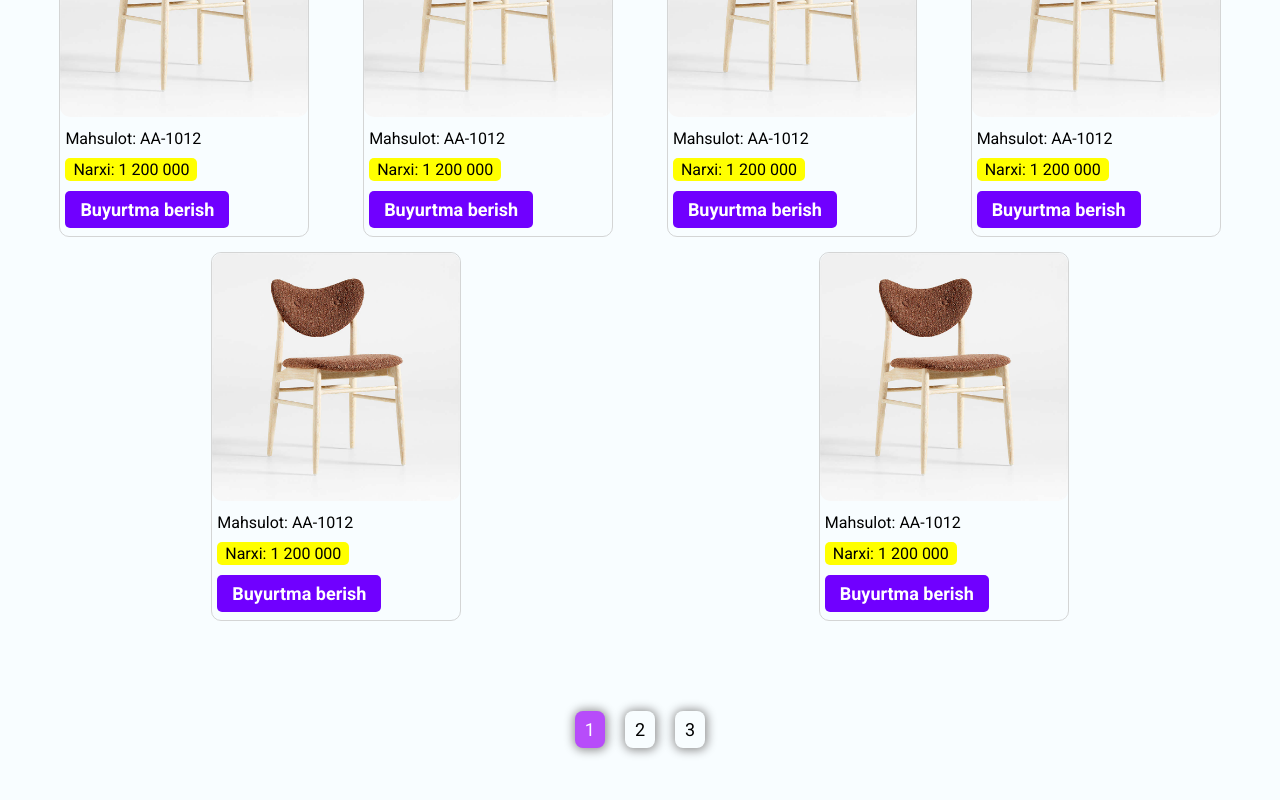
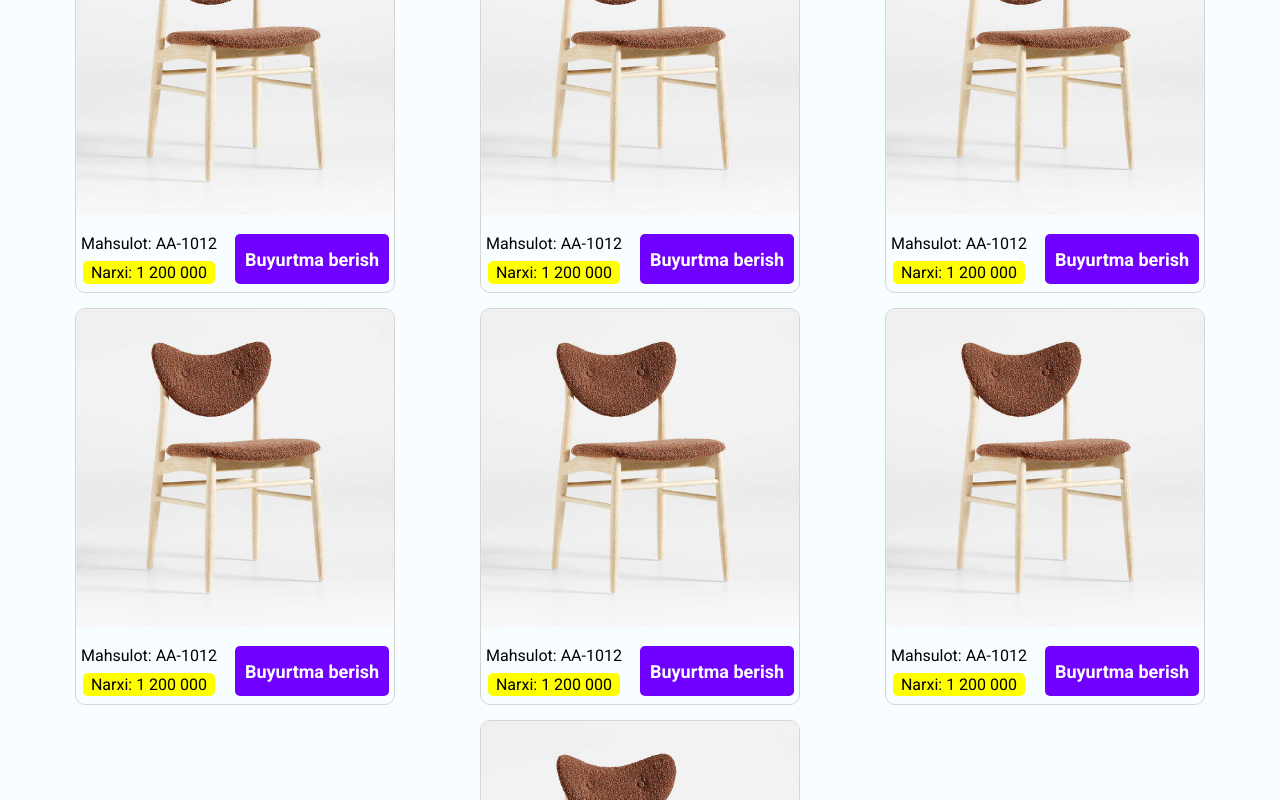
Before and after one commit to DavronNabijonv/new_chair, a React (Create React App) app: page / in a window 1280 px wide. Shown: the part 1540-2340 px from the top of the page. Built offline with nearby package versions, Linux system fonts and the light colour scheme.

Commit message:
enhance_card_design

```diff
--- a/src/mainPartsOfPage/swiper_slider/product.css
+++ b/src/mainPartsOfPage/swiper_slider/product.css
@@ -50,7 +50,8 @@
     box-shadow:  var(--box-sh);
     cursor: pointer;
     border-radius: 8px;
-    margin: 50px 0 ;
+    margin: 20px 0 ;
+    margin-bottom: 150px;
 }
 
 .active{
@@ -62,7 +63,7 @@
 /* slider buttons group */
 
 .cards{
-    width: 250px;
+    width: 320px;
     border-radius: var(--border_r);
     position: relative;
     overflow: hidden;
@@ -73,18 +74,26 @@
     width: 100%;
     height: auto;
     object-fit: contain;
-    border-radius: var(--border_r);
     transition: transform 0.3s ease;
 }
 
 .cards .infoPart{
     display: flex;
-    flex-wrap: wrap;
     gap: 10px;
+    justify-content: space-between;
     padding: 8px 5px;
+    padding-top: 15px;
 }
 
-.cards .infoPart mark{
+.cards .infoPart .txt_grp {
+    display: flex;
+    flex-direction: column;
+    justify-content: center;
+    align-items: center;
+    gap: 8px;
+}
+
+.cards .infoPart .txt_grp mark{
     padding: 2px 8px;
     border-radius: 5px;
 }
@@ -94,7 +103,7 @@
     background-color: var(--main-color);
     border: none;
     font-size: 18px;
-    padding: 8px 15px ;
+    padding: 8px 10px ;
     border-radius: 5px;
     font-weight: 600;
 }
@@ -123,12 +132,38 @@
         justify-content: center;
         gap: 20px;
     }
-    .cards{
-        width: 200px;
-
-    }
-
     .cards .products_img{
         object-fit: cover;
     }
 }
+
+@media(max-width:330px){
+    .groupOfProducts{
+        gap: 6.5vw;
+    }
+    .cards{
+        width: 92vw;
+        border-width: 0.5vw;
+    }
+    .cards .infoPart{
+        gap:0.5vw;
+        padding: 5vw 1.5vw;
+        padding-top: 7vw;
+    }
+    .cards .infoPart .txt_grp {
+        gap: 2.5vw;
+    }
+    .cards .infoPart .txt_grp mark{
+        padding: 0.5vw 2vw;
+        border-radius: 1.5vw;
+        font-size: 4.5vw;
+    }
+    .cards .infoPart .txt_grp .name{
+        font-size: 4.5vw;
+    }
+    .cards .infoPart .buyurtma_btn{
+        font-size: 5.5vw;
+        padding:3.5vw 4vw ;
+        border-radius: 3.5vw;
+    }
+}
--- a/src/mainPartsOfPage/swiper_slider/product.js
+++ b/src/mainPartsOfPage/swiper_slider/product.js
@@ -30,9 +30,11 @@ export default function Product() {
             <div className="cards" key={product.name}>
               <img src={product.img_url} className="products_img" alt="stul rasmlari" />
               <div className="infoPart">
-                <p className="name"> Mahsulot: {product.name}</p>
-                <mark className="narxi">Narxi: {product.narxi}</mark>
-                <button className="buyurtma_btn">Buyurtma berish</button>
+                <div className="txt_grp">
+                  <p className="name"> Mahsulot: {product.name}</p>
+                  <mark className="narxi">Narxi: {product.narxi}</mark>
+                </div>
+                  <button className="buyurtma_btn">Buyurtma berish</button>
               </div>
             </div>
           ))}
```
